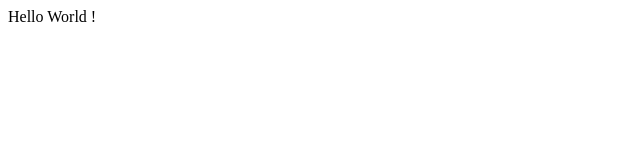
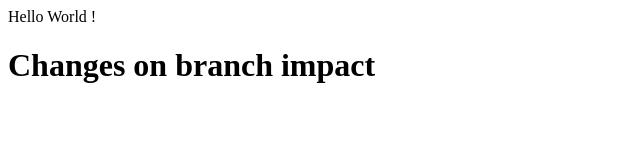
Before and after one commit to Sahil-9668/Repo_One_Demo, a plain HTML site: page index.html in a window 1280 px wide. Shown: the whole page, without its empty margins (0-640 px from the left). Drawn offline with Linux system fonts and the light colour scheme.

Commit message:
Added branch change

```diff
--- a/index.html
+++ b/index.html
@@ -1 +1,2 @@
 <p>Hello World !</p>
+<h1>Changes on branch impact</h1>
```
